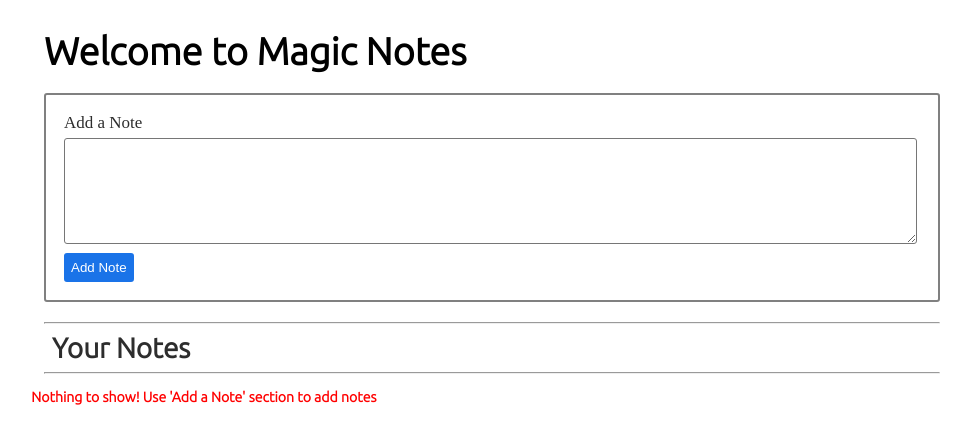
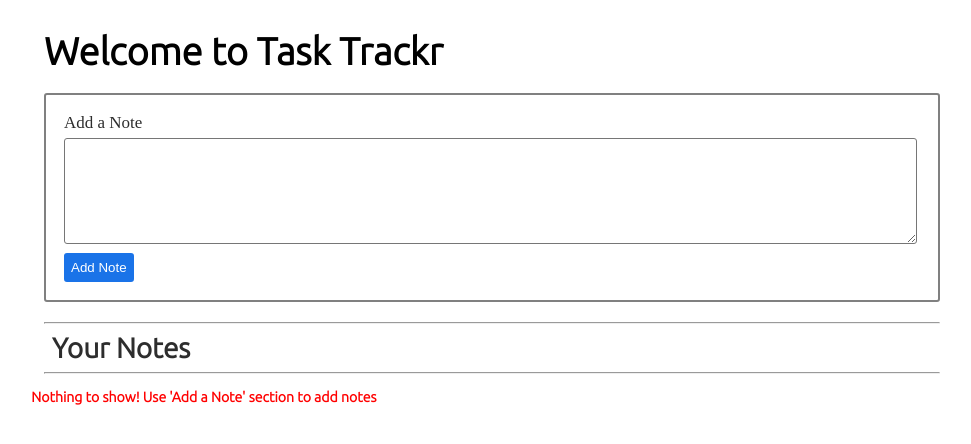
Before and after one commit to SamarthWalse10/Task-Trackr, a plain HTML site: page index.html in a window 1280 px wide. Shown: the whole page, without its empty margins (148-1119 px from the left). Drawn offline with Linux system fonts and the light colour scheme.

Commit message:
initial commit

```diff
--- a/index.html
+++ b/index.html
@@ -14,7 +14,7 @@
     <div class="head">
         <div class="headin">
             <div id="mainHeading">
-                <h1>Welcome to Magic Notes</h1>
+                <h1>Welcome to Task Trackr</h1>
             </div>
             <div class="container">
                 <p class="subHeading">Add a Note</p>
```
